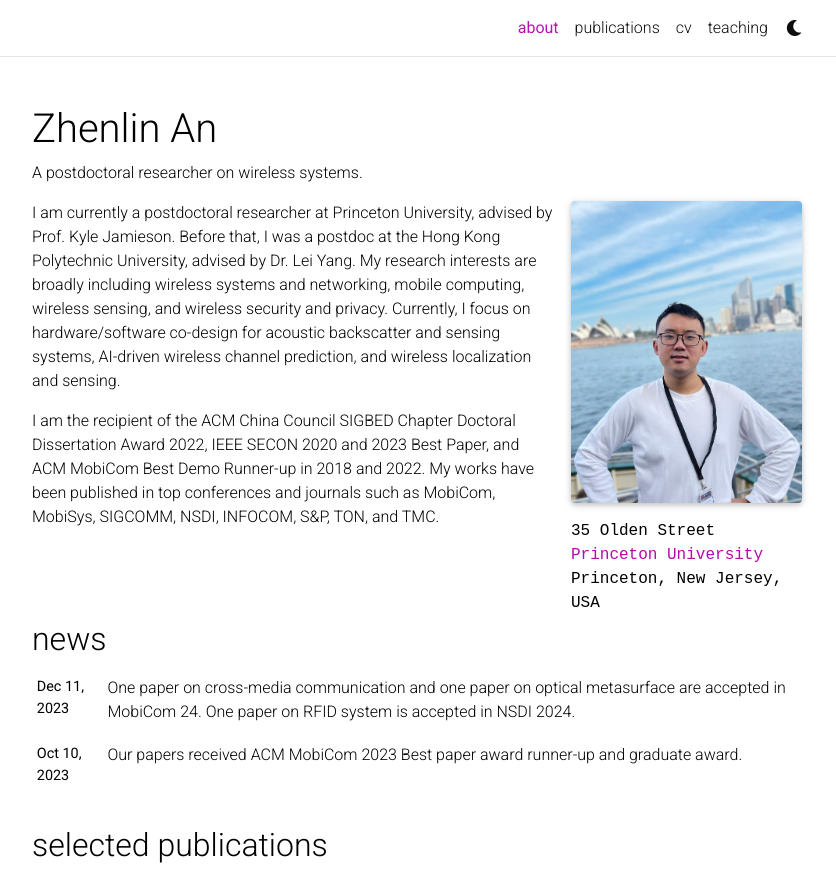
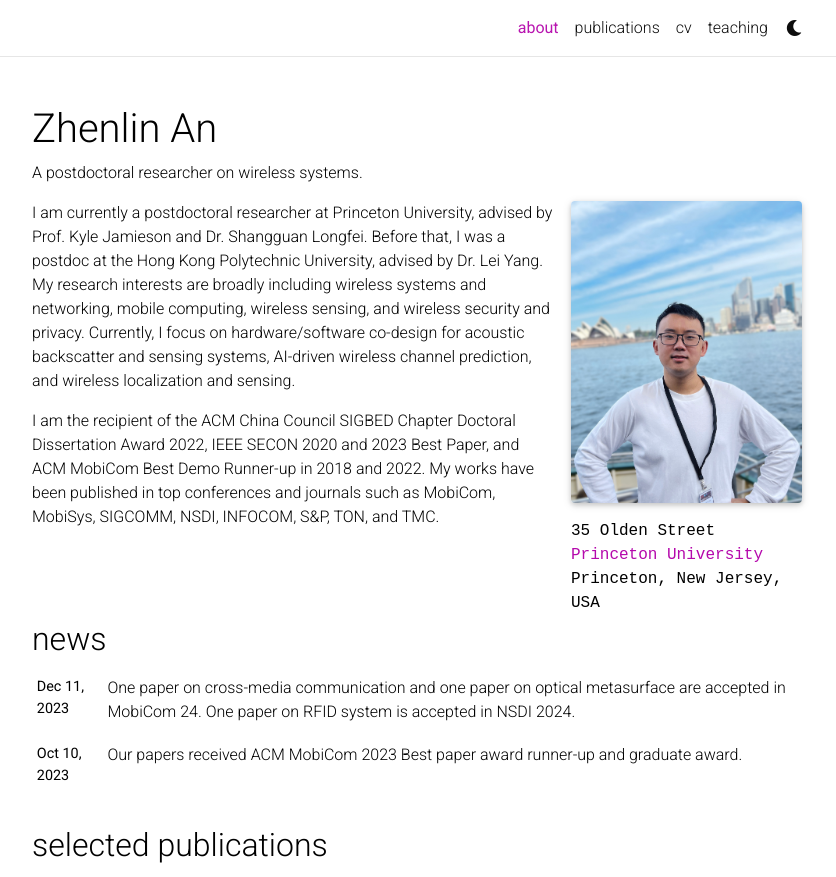
Before and after one commit to Anplus/anplus.github.io, a Jekyll site: the page built from _pages/about.md, in a window 1280 px wide and 1166 px high, cut to the strip 0-877 px from the top of the window. Shown: the whole strip, without its empty margins (223-1059 px from the left). Built offline with Jekyll 4.4.1, drawn with Linux system fonts in a browser that asks for light colours; full-size pictures stand in for the smaller copies a plugin makes; comment, search, counter and statistics services are not loaded; a style sheet for code colours, icons or effects is not loaded.

Commit message:
Update about.md

```diff
--- a/_pages/about.md
+++ b/_pages/about.md
@@ -18,7 +18,7 @@
 social: true  # includes social icons at the bottom of the page
 ---
 
-I am currently a postdoctoral researcher at Princeton University, advised by Prof. Kyle Jamieson. Before that, I was a postdoc at the Hong Kong Polytechnic University, advised by Dr. Lei Yang. My research interests are broadly including wireless systems and networking, mobile computing, wireless sensing, and wireless security and privacy. Currently, I focus on hardware/software co-design for acoustic backscatter and sensing systems, AI-driven wireless channel prediction, and wireless localization and sensing.
+I am currently a postdoctoral researcher at Princeton University, advised by Prof. Kyle Jamieson and Dr. Shangguan Longfei. Before that, I was a postdoc at the Hong Kong Polytechnic University, advised by Dr. Lei Yang. My research interests are broadly including wireless systems and networking, mobile computing, wireless sensing, and wireless security and privacy. Currently, I focus on hardware/software co-design for acoustic backscatter and sensing systems, AI-driven wireless channel prediction, and wireless localization and sensing.
 
 I am the recipient of the ACM China Council SIGBED Chapter Doctoral Dissertation Award 2022, IEEE SECON 2020 and 2023 Best Paper, and ACM MobiCom Best Demo Runner-up in 2018 and 2022. My works have been published in top conferences and journals such as MobiCom, MobiSys, SIGCOMM, NSDI, INFOCOM, S&P, TON, and TMC.
 
```
